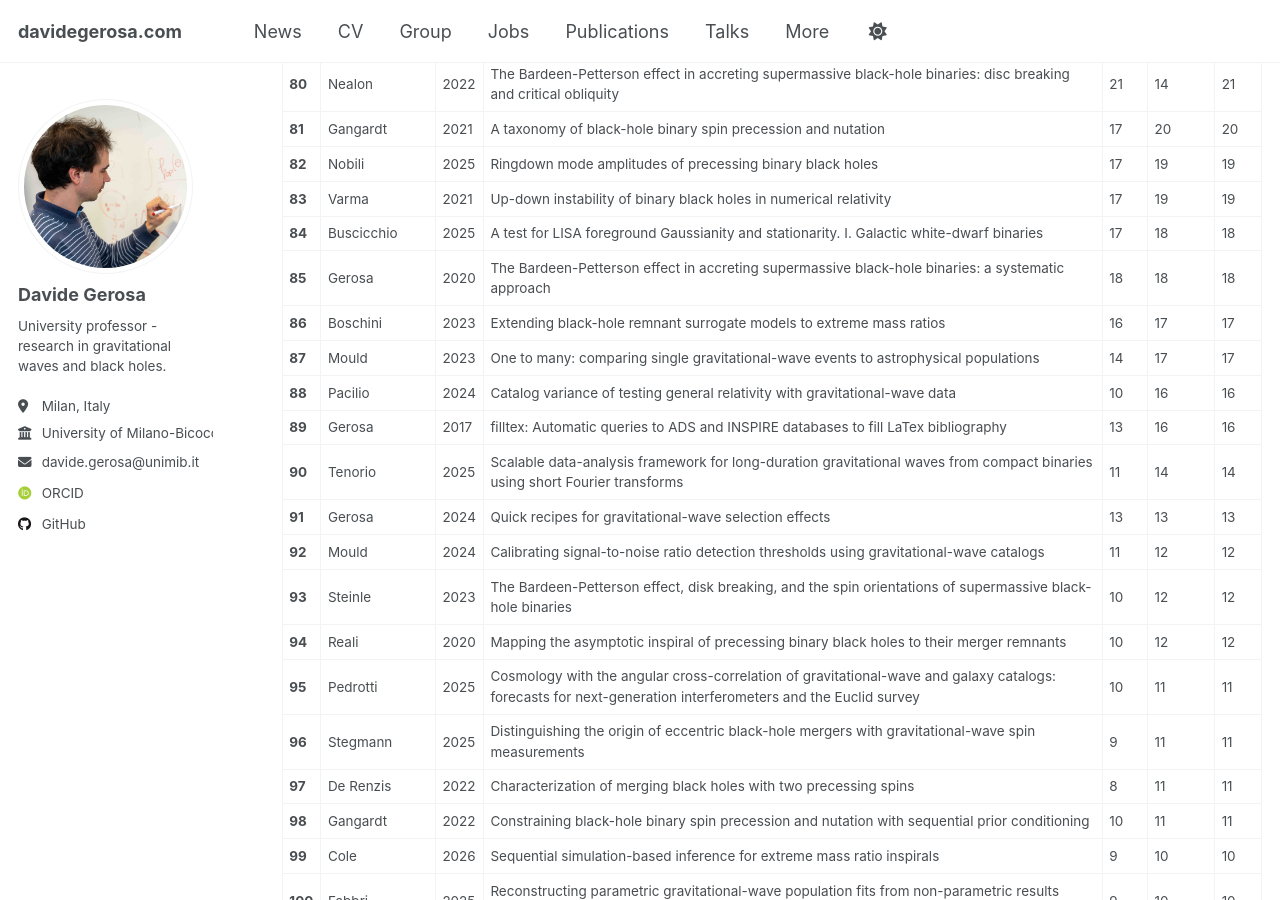
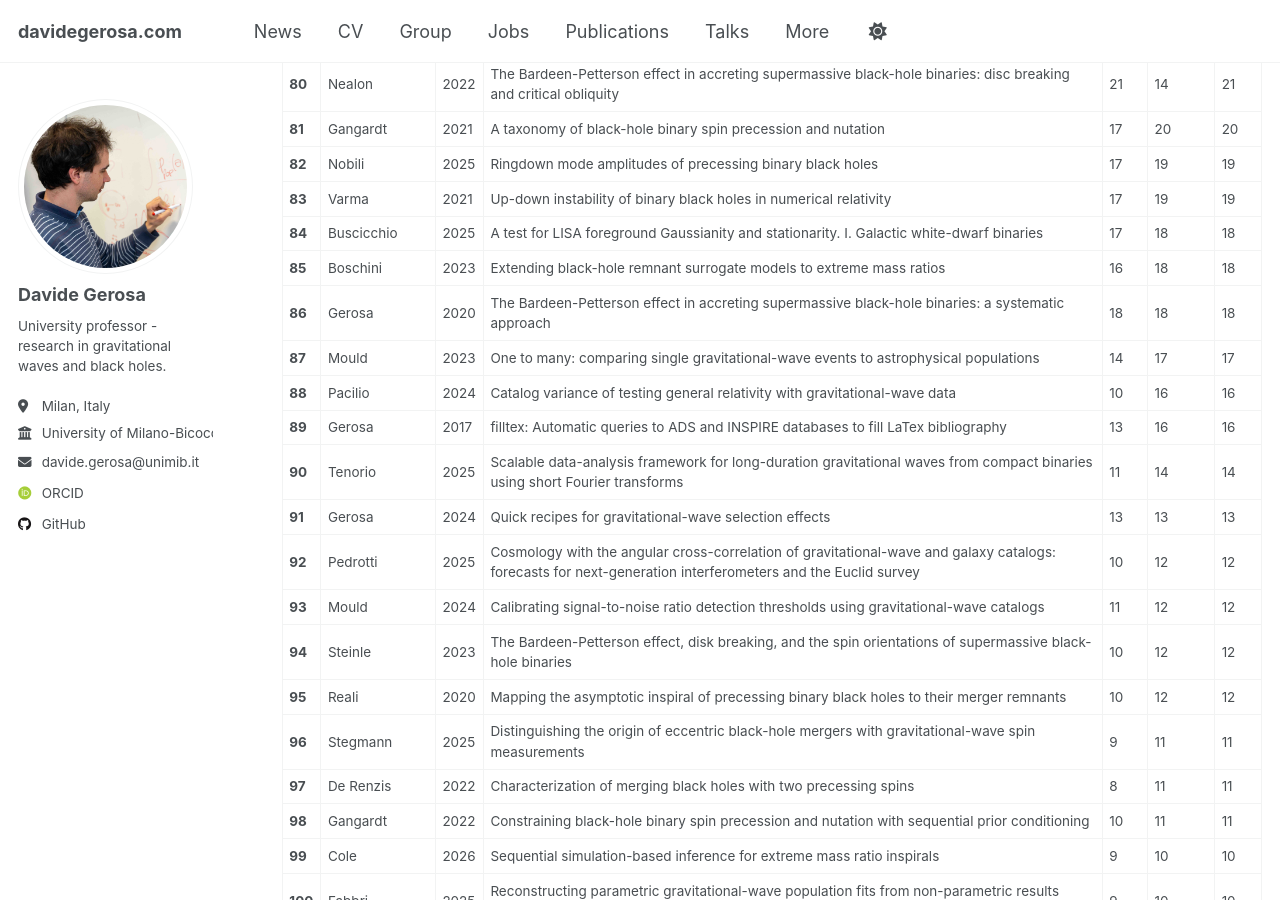
Before and after one commit to dgerosa/website, a Jekyll site: the page built from _pages/citations.md, in a window 1280 px wide and 900 px high, scrolled down 3704 px. Built offline with Jekyll 4.4.1, drawn with Linux system fonts in a browser that asks for light colours; some web fonts are replaced; some of the changed text lies outside the part shown.

Commit message:
Website update from workflow

```diff
--- a/_pages/_citations.md
+++ b/_pages/_citations.md
@@ -93,17 +93,17 @@
 | **82** | Nobili | 2025 | Ringdown mode amplitudes of precessing binary black holes | 17 | 19 | 19 |
 | **83** | Varma | 2021 | Up-down instability of binary black holes in numerical relativity | 17 | 19 | 19 |
 | **84** | Buscicchio | 2025 | A test for LISA foreground Gaussianity and stationarity. I. Galactic white-dwarf binaries | 17 | 18 | 18 |
-| **85** | Gerosa | 2020 | The Bardeen-Petterson effect in accreting supermassive black-hole binaries: a systematic approach | 18 | 18 | 18 |
-| **86** | Boschini | 2023 | Extending black-hole remnant surrogate models to extreme mass ratios | 16 | 17 | 17 |
+| **85** | Boschini | 2023 | Extending black-hole remnant surrogate models to extreme mass ratios | 16 | 18 | 18 |
+| **86** | Gerosa | 2020 | The Bardeen-Petterson effect in accreting supermassive black-hole binaries: a systematic approach | 18 | 18 | 18 |
 | **87** | Mould | 2023 | One to many: comparing single gravitational-wave events to astrophysical populations | 14 | 17 | 17 |
 | **88** | Pacilio | 2024 | Catalog variance of testing general relativity with gravitational-wave data | 10 | 16 | 16 |
 | **89** | Gerosa | 2017 | filltex: Automatic queries to ADS and INSPIRE databases to fill LaTex bibliography | 13 | 16 | 16 |
 | **90** | Tenorio | 2025 | Scalable data-analysis framework for long-duration gravitational waves from compact binaries using short Fourier transforms | 11 | 14 | 14 |
 | **91** | Gerosa | 2024 | Quick recipes for gravitational-wave selection effects | 13 | 13 | 13 |
-| **92** | Mould | 2024 | Calibrating signal-to-noise ratio detection thresholds using gravitational-wave catalogs | 11 | 12 | 12 |
-| **93** | Steinle | 2023 | The Bardeen-Petterson effect, disk breaking, and the spin orientations of supermassive black-hole binaries | 10 | 12 | 12 |
-| **94** | Reali | 2020 | Mapping the asymptotic inspiral of precessing binary black holes to their merger remnants | 10 | 12 | 12 |
-| **95** | Pedrotti | 2025 | Cosmology with the angular cross-correlation of gravitational-wave and galaxy catalogs: forecasts for next-generation interferometers and the Euclid survey | 10 | 11 | 11 |
+| **92** | Pedrotti | 2025 | Cosmology with the angular cross-correlation of gravitational-wave and galaxy catalogs: forecasts for next-generation interferometers and the Euclid survey | 10 | 12 | 12 |
+| **93** | Mould | 2024 | Calibrating signal-to-noise ratio detection thresholds using gravitational-wave catalogs | 11 | 12 | 12 |
+| **94** | Steinle | 2023 | The Bardeen-Petterson effect, disk breaking, and the spin orientations of supermassive black-hole binaries | 10 | 12 | 12 |
+| **95** | Reali | 2020 | Mapping the asymptotic inspiral of precessing binary black holes to their merger remnants | 10 | 12 | 12 |
 | **96** | Stegmann | 2025 | Distinguishing the origin of eccentric black-hole mergers with gravitational-wave spin measurements | 9 | 11 | 11 |
 | **97** | De Renzis | 2022 | Characterization of merging black holes with two precessing spins | 8 | 11 | 11 |
 | **98** | Gangardt | 2022 | Constraining black-hole binary spin precession and nutation with sequential prior conditioning | 10 | 11 | 11 |
```
Also changed, not shown: other parts of _pages/_citations.md (+15 -15 lines), _pages/_group.md (+7 -7 lines), _pages/_publications.md (+1 -1 lines), _pages/_talks.md (+1 -1 lines).
